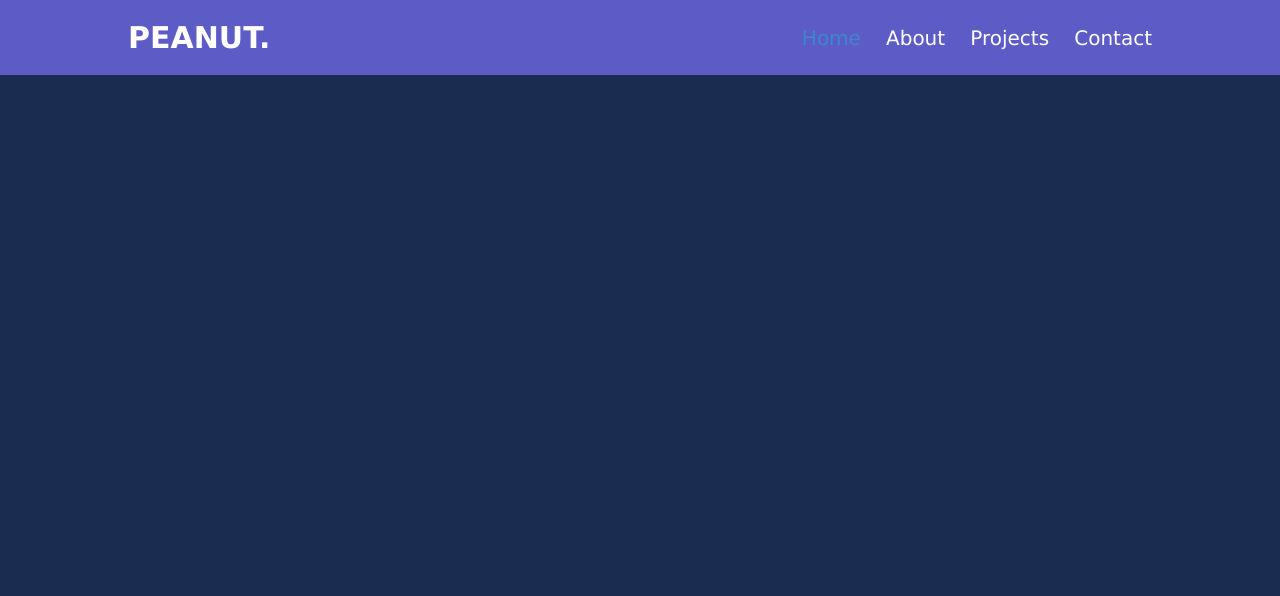
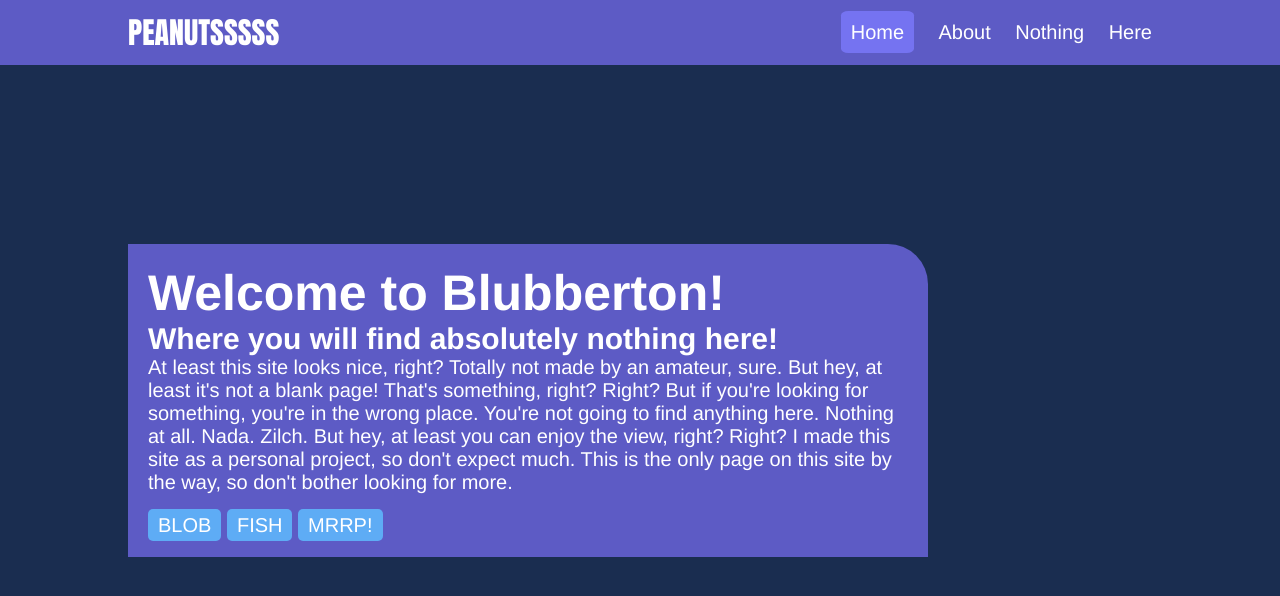
Before and after one commit to nojf1/personal-site, a plain HTML site: page index.html in a window 1280 px wide. Drawn offline with Linux system fonts and the light colour scheme.

Commit message:
added index section & relevant content, added some transitions for header

```diff
--- a/index.html
+++ b/index.html
@@ -9,14 +9,34 @@
 <body>
 
         <header class="header">
-            <a class="logo" href="#">PEANUT.</a>
+            <a class="logo" href="#">PEANUTSSSSS</a>
                 <nav class="navbar">
                     <a class="active" href="index.html">Home</a>
                     <a href="#">About</a>
-                    <a href="#">Projects</a>
-                    <a href="#">Contact</a>
+                    <a href="#">Nothing</a>
+                    <a href="#">Here</a>
                 </nav>
         </header>
+
+        <section class="index">
+            <div class="index-content">
+                <h1>Welcome to Blubberton!</h1>
+                <h3>Where you will find absolutely nothing here!</h3>
+                <p>
+                    At least this site looks nice, right? Totally not made by an amateur, sure.
+                    But hey, at least it's not a blank page! That's something, right? Right?
+                    But if you're looking for something, you're in the wrong place.
+                    You're not going to find anything here. Nothing at all. Nada. Zilch.
+                    But hey, at least you can enjoy the view, right? Right?
+                    I made this site as a personal project, so don't expect much.
+                    This is the only page on this site by the way, so don't bother looking for more.
+                </p>
+
+                <div class="index-buttons">
+                    <a href="#" class="btn">BLOB</a>
+                    <a href="#" class="btn">FISH</a>
+                    <a href="#" class="btn">MRRP!</a>
+                </div>
 
 
 
--- a/styles.css
+++ b/styles.css
@@ -2,16 +2,17 @@
     margin: 0;
     padding: 0;
     box-sizing: border-box;
-    font-family:Verdana, Geneva, Tahoma, sans-serif;
+    font-family: Helvetica, sans-serif;
 }
 
 body {
     background-color: #1a2d50;
+    color: #ffffff;
 }
 
 .header {
     position: fixed;
-    padding: 20px 10%;
+    padding: 10px 10%;
     width: 100%;
     background-color: #5d5bc5;
     z-index: 100;
@@ -27,8 +28,9 @@ body {
     font-size: 30px;
     color: #ffffff;
     text-decoration: none;
-    font-weight: bold;
+    font-weight: 500;
     transition: 0.5s;
+    font-family: Impact, Haettenschweiler, 'Arial Narrow Bold', sans-serif;
 
 }
 
@@ -39,8 +41,64 @@ body {
     text-decoration: none;
     margin-left: 20px;
     transition: 0.5s;
+
 }
 
 .navbar a:hover, .navbar a.active {
-    color: #3e87cc;
+    background-color: #7573f1;
+    padding: 10px 10px;
+    border-radius: 10%;
+
 }
+
+.index {
+    display: flex;
+    align-items: center;
+    height: 100vh;
+    padding: 0 10%;
+}
+
+.index-content {
+    font-size: 20px;
+    background-color: #5d5bc5;
+    max-width: 800px;
+    padding: 20px;
+    border-top-right-radius: 40px;
+    transition: 0.3s;
+}
+
+.index-content h1 {
+    font-size: 50px;
+    font-weight: 800;
+}
+
+.index-content h3 {
+    font-size: 30px;
+    font-weight: 600;
+}
+
+.index-content p {
+    font-size: 20px;
+    font-weight: lighter;
+}
+
+.index-buttons {
+
+    margin-top: 20px;
+
+}
+
+.btn {
+    font-size: 20px;
+    color: #ffffff;
+    background-color: #5eacf5;
+    text-decoration: none;
+    border-radius: 5px;
+    padding: 5px 10px;
+    transition: 0.3s;
+}
+
+.btn:hover {
+    background-color: #3e87cc;
+    color: #c4c4c4;
+}
```
